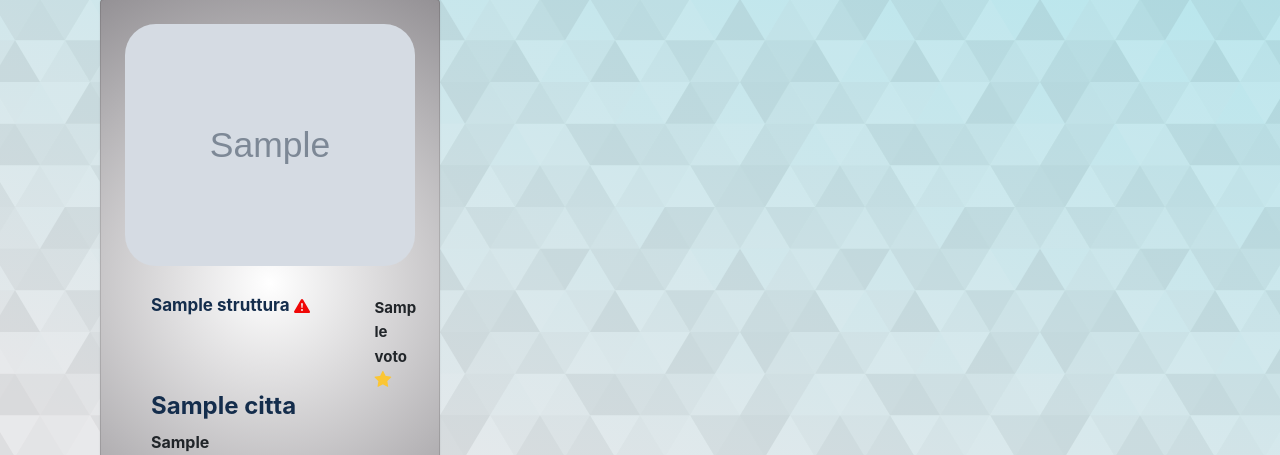
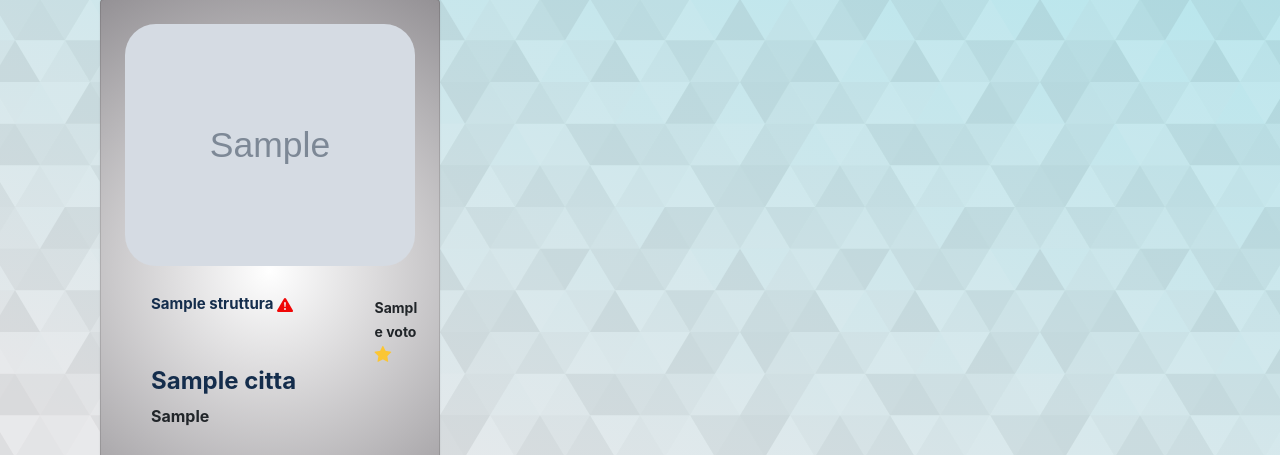
Before and after one commit to albertonuzzaci/FieldHub, a Django app: template FieldHub/core/templates/core/visualizza_campo.html in a window 1280 px wide. Shown: the part 1768-2223 px from the top of the page. Run offline with Django 5.2, Linux system fonts and the light colour scheme; tables that the repository leaves empty hold one stand-in row (values such as "Sample post"); the template is opened without the code that fills it: values that come from a table or form of the project are taken from there, most other values are stand-ins (such as "Sample title", 1, 10 or a date in 2020); grey boxes marked "Sample" are stand-in pictures; some libraries are stand-ins or nearby versions.

Commit message:
Update visualizza_campo.html

```diff
--- a/FieldHub/core/templates/core/visualizza_campo.html
+++ b/FieldHub/core/templates/core/visualizza_campo.html
@@ -96,10 +96,10 @@
         background: radial-gradient(circle, rgba(255,255,255,1) 0%, rgba(148,145,149,1) 100%);
     }
     .my-size{
-        font-size: 17px;
+        font-size: 15px;
     }
     .font-rating{
-        font-size:15px;
+        font-size:14px;
     }
     .font-price{
         font-size:25px;
```
